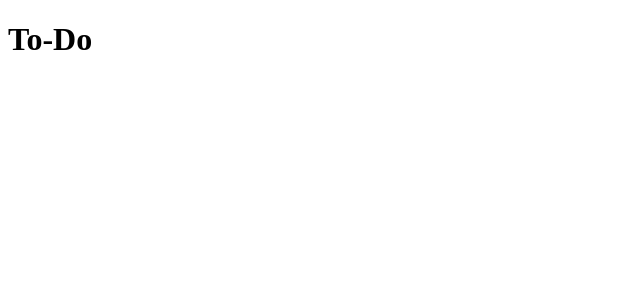
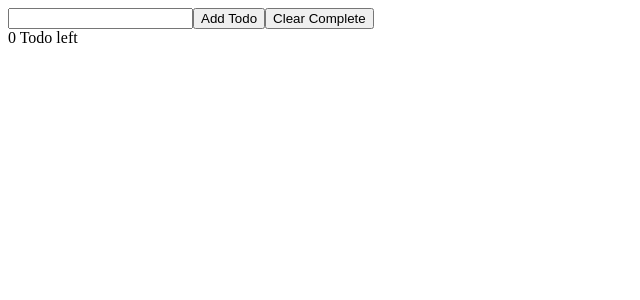
Before and after one commit to jafran88/ToDoApp, a React (Create React App) app: page / in a window 1280 px wide. Shown: the top 300 px of the page, without its empty margins (0-640 px from the left). Built offline with nearby package versions, Linux system fonts and the light colour scheme.

Commit message:
Basic ToDo App

```diff
--- a/package.json
+++ b/package.json
@@ -9,6 +9,7 @@
     "react": "^17.0.2",
     "react-dom": "^17.0.2",
     "react-scripts": "4.0.3",
+    "uuid": "^8.3.2",
     "web-vitals": "^1.1.2"
   },
   "scripts": {
--- a/src/App.js
+++ b/src/App.js
@@ -1,7 +1,55 @@
+import React, { useState, useRef, useEffect } from 'react';
+import TodoList from './TodoList';
+import uuidv4 from 'uuid/dist/v4'
+
 function App() {
+  const LOCAL_STORAGE_KEY = "TodoApp.List"
+  const [list, setList] = useState([])
+  const todoNameRef = useRef();
+
+  useEffect( () =>
+  {
+      const storedList = JSON.parse(localStorage.getItem(LOCAL_STORAGE_KEY));
+      if(storedList)  setList(storedList);
+  }, [])
+
+  useEffect( () =>
+  {
+    localStorage.setItem(LOCAL_STORAGE_KEY, JSON.stringify(list))
+  }, [list]);
+
+  function handleAddTodo(e)
+  {
+    const name = todoNameRef.current.value;
+    if(name === '') return;
+    setList( previousList =>
+    {
+      return [...previousList , {id: uuidv4(), task : name, complete: false}]
+    })
+    todoNameRef.current.value = null;
+  }
+
+  function handleCompleteClick(id)
+  {
+    const newList = [...list];
+    const element = newList.find(element => element.id === id)
+    element.complete = !element.complete;
+    setList(newList)
+  }
+
+  function handleClearBtn()
+  {
+    const newList = list.filter(element => element.complete === false);
+    setList(newList);
+  }
+
   return (
     <>
-    <h1>To-Do</h1>
+    <TodoList list = {list} hanldeCompleteClick =  {handleCompleteClick}/>
+    <input ref = {todoNameRef} type = "text" />
+    <button onClick= {handleAddTodo}>Add Todo</button>
+    <button onClick = {handleClearBtn}>Clear Complete</button>
+    <div>{list.filter(element => element.complete === false).length} Todo left</div>
     </>
   );
 }
--- /dev/null
+++ b/src/Todo.js
@@ -0,0 +1,18 @@
+import React from 'react'
+
+export default function Todo({todo, hanldeCompleteClick}) {
+
+    function handleCompleteToggle()
+    {
+        hanldeCompleteClick(todo.id);
+    }
+
+    return (
+        <div>
+            <label>
+                <input type="checkbox" checked={todo.complete} onChange={handleCompleteToggle}/>
+                {todo.task}
+            </label>
+        </div>
+    )
+}
--- /dev/null
+++ b/src/TodoList.js
@@ -0,0 +1,11 @@
+import React from 'react'
+import Todo from './Todo'
+
+export default function TodoList({list , hanldeCompleteClick}) {
+    return (
+            list.map(element =>
+            {
+                return <Todo key = {element.id}todo = {element} hanldeCompleteClick = {hanldeCompleteClick}/>
+            })
+    )
+}
```
Also changed, not shown: 1 other file (tests, documents, lock files or other folders).
